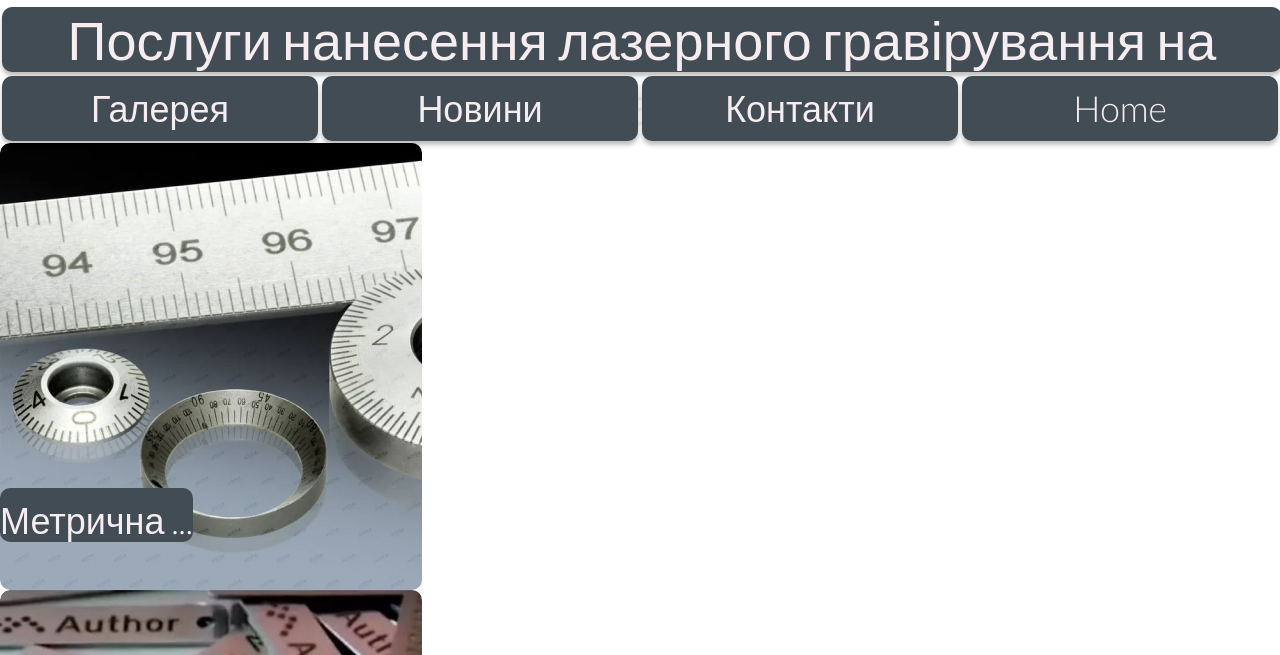
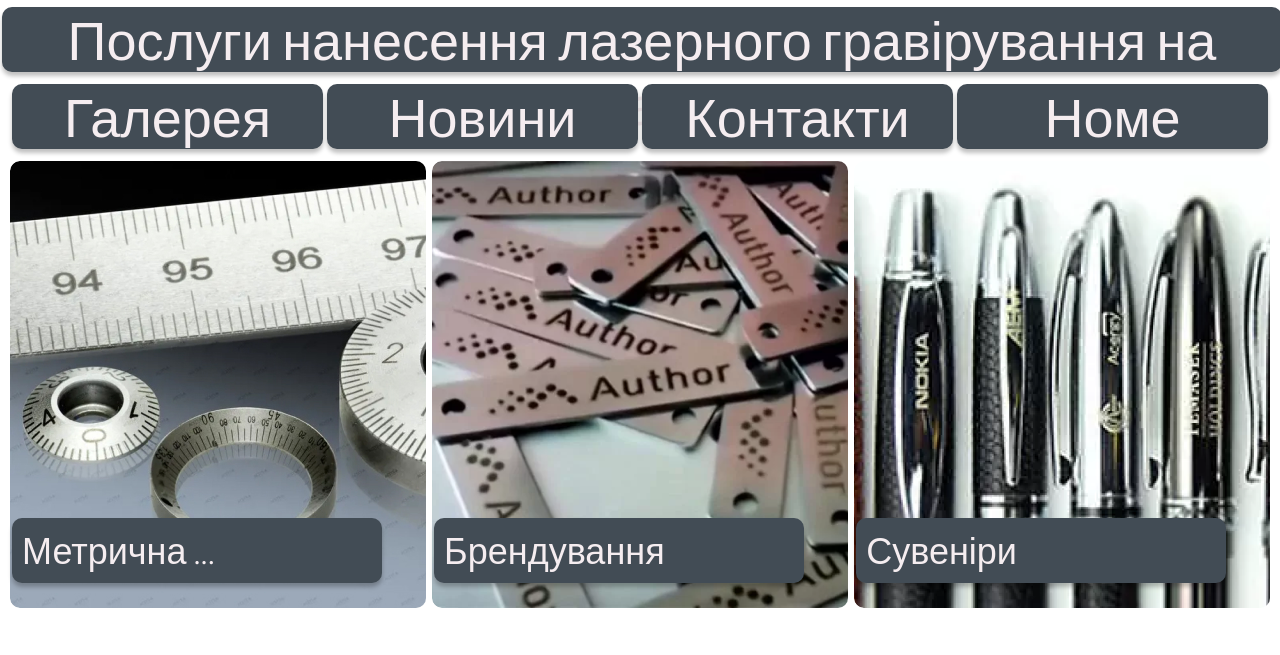
Before and after one commit to BovkunLeonid/Robot_DreamsV2, a plain HTML site: page Lesson_11Hom/index.html in a window 1280 px wide. Shown: the part 145-800 px from the top of the page. Drawn offline with Linux system fonts and the light colour scheme; a web font is replaced by a local one.

Commit message:
fienish Flex

```diff
--- a/Lesson_11Hom/index.html
+++ b/Lesson_11Hom/index.html
@@ -27,10 +27,11 @@
             <a href="#">Галерея</a>
             <a href="#">Новини</a>
             <a href="#">Контакти</a>
-            <a href="#">Home</a>
+            <a href="#">Номе</a>
         </nav>
+        <section>
             <div class="metric">
-            <a href="#">Метрична ...</a>
+                <a class="metric2" href="#">Метрична ...</a>
             </div>
             <div class="brend">
                 <a href="#">Брендування</a>
@@ -38,6 +39,7 @@
             <div class="suvenir">
                 <a href="#">Сувеніри</a>
             </div>
+        </section>
     </main>
 </body>
 </html>
--- a/Lesson_11Hom/styles.css
+++ b/Lesson_11Hom/styles.css
@@ -8,7 +8,7 @@ header p {
     line-height: 10px;
 }
 
-header {
+header, nav, section {
     display: flex;
     justify-content: space-between;
     margin: 10px;
@@ -20,77 +20,50 @@ img {
     height: 120px;
 }
 
-    /* main */
-
-h1, nav a {
+h1, nav a, section div a  {
     background: #424C55;
-    box-shadow: 0px 4px 4px rgba(0, 0, 0, 0.25);
-    border-radius: 10px;
+    color: #F5EDF0;
     width: 100%;
     height: 65px;
-    color: #F5EDF0;
+    border-radius: 10px;
+    margin: 2px;
+    box-shadow: 0px 4px 4px rgba(0, 0, 0, 0.25);
     font-weight: 500;
     font-size: 54px;
     text-align: center;
-    margin: 2px;
+    text-decoration: none;
 }
 
-nav {
-    display: flex;
-    justify-content: space-around;
-}
-main a {
+section div a {
+    width: 360px;
+    height: 55px;
     font-size: 36px;
-    height: 55px;
-    padding-top: 10px;
-    text-decoration: none;
+    font-weight: 400;
+    padding: 10px 0 0 10px;
+    display: inline-block;
+    position: relative;
+    top: 355px;
+    text-align: left;
 }
 
 a:hover {
     background: #8895A0;
 }
 
-.metric {
+section div {
     width: 33%;
     height: 447px;
-    background: url(img/Rectangle\ 1.jpg);
     border-radius: 10px;
 }
 
+.metric {
+    background: url(img/Rectangle\ 1.jpg);
+}
+
 .brend {
-    width: 33%;
-    height: 447px;
     background: url(img/Rectangle\ 2.png);
-    border-radius: 10px;
 }
 
 .suvenir {
-    width: 33%;
-    height: 447px;
     background: url(img/Rectangle\ 3.png);
-    border-radius: 10px;
 }
-
-.metric a {
-    background: #424C55;
-    color: #F5EDF0;
-    border-radius: 10px;
-    width: 340px;
-    height: 65px;
-    font-weight: 400;
-    font-size: 36px;
-    position: relative;
-    top: 355px;
-}
-
-.brend a {
-    background: #424C55;
-    color: #F5EDF0;
-    border-radius: 10px;
-    width: 340px;
-    height: 65px;
-    font-weight: 400;
-    font-size: 36px;
-    position: relative;
-    top: 355px;
-}
```
Lines whose indentation alone changed are shown as unchanged.
